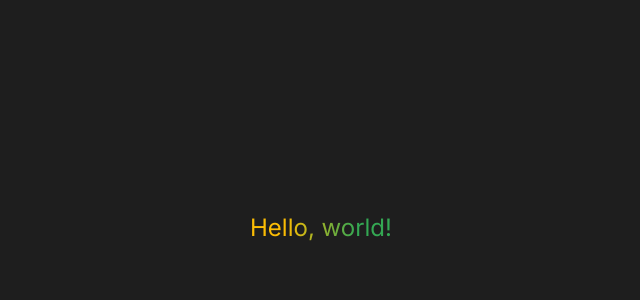
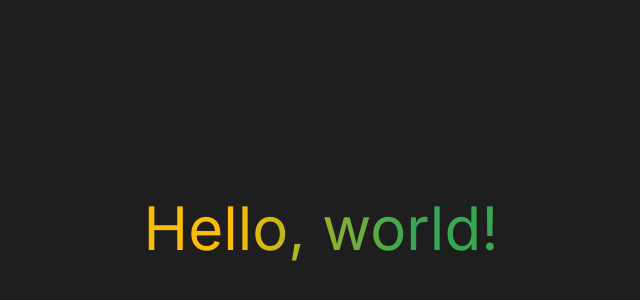
Before and after one commit to GdscCpp/socal-gd-website, a Next.js app: page /test in a window 1280 px wide. Shown: the part 172-472 px from the top of the page, without its empty margins (319-959 px from the left). Built offline with nearby package versions, Linux system fonts and the light colour scheme.

Commit message:
font-size

```diff
--- a/src/app/test/page.tsx
+++ b/src/app/test/page.tsx
@@ -1,7 +1,7 @@
 export default function Page() {
   return (
     <div className="text-white p-4 h-screen w-full flex items-center justify-center bg-dark-400">
-      <h1 className="text-2xl bg-2cg-4 text-transparent inline-block bg-clip-text">
+      <h1 className="text-heading-xl bg-2cg-4 text-transparent inline-block bg-clip-text">
         Hello, world!
       </h1>
     </div>
--- a/tailwind.config.ts
+++ b/tailwind.config.ts
@@ -65,6 +65,18 @@ const config: Config = {
         },
       },
     },
+    fontSize: {
+      "heading-xl": "60px",
+      "heading-lg": "48px",
+      "heading-md": "34px",
+      "title-xl": "24px",
+      "title-lg": "20px",
+      "body-xl": "18px",
+      "body-lg": "16px",
+      "body-md": "14px",
+      "body-sm": "12px",
+      caption: "10px",
+    },
   },
   plugins: [],
 };
```
